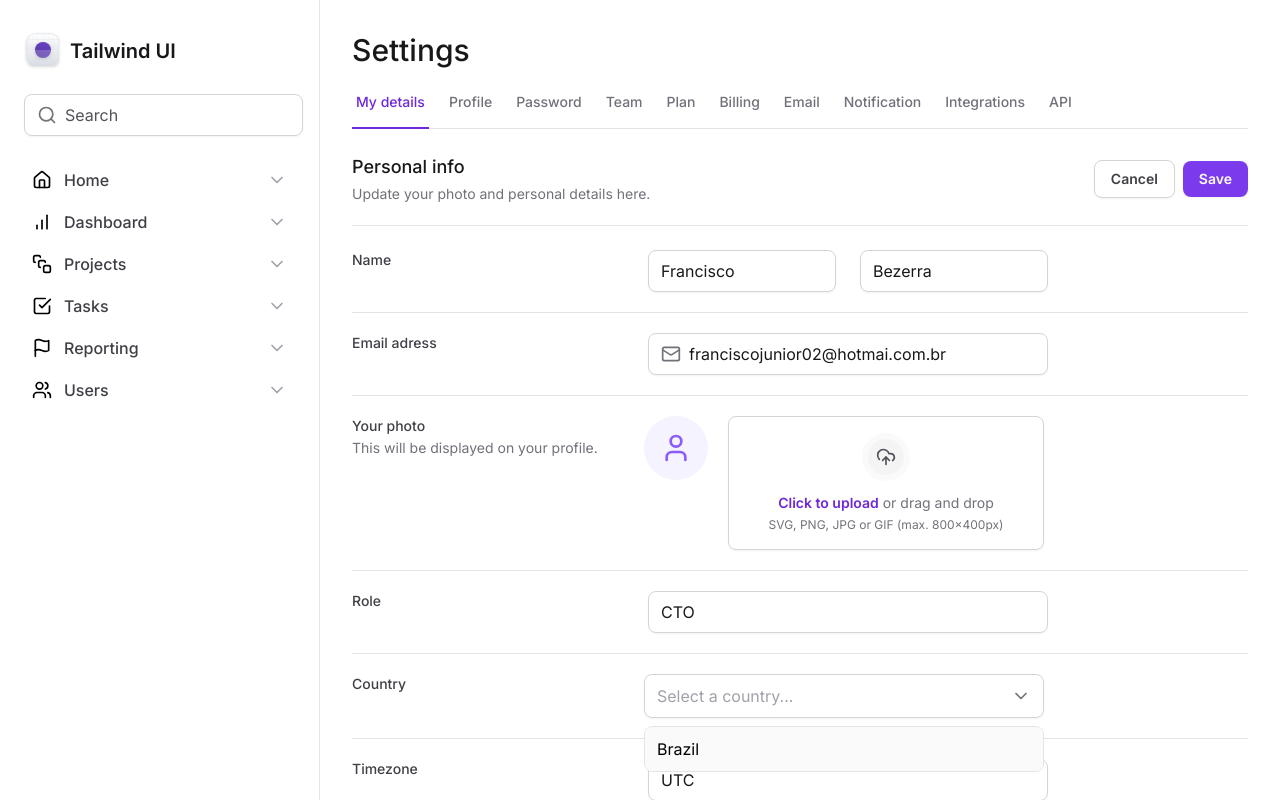
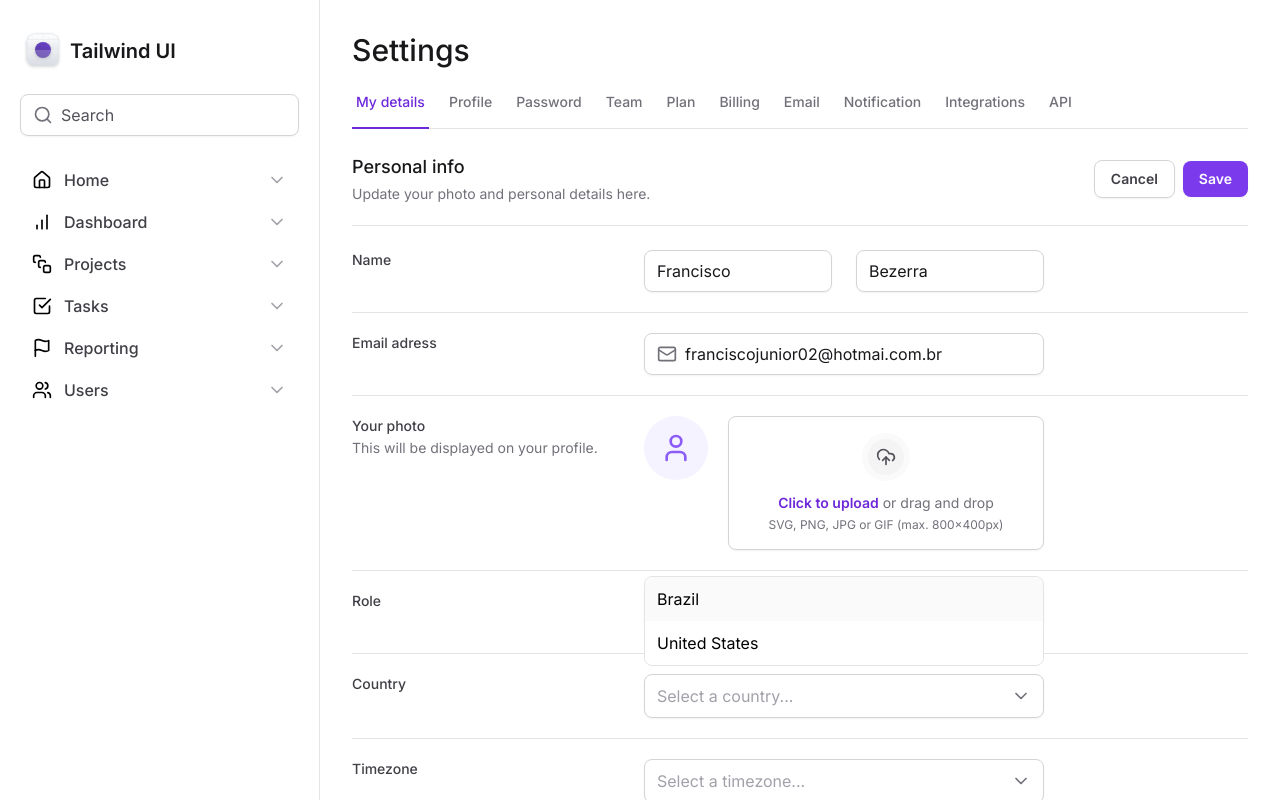
Before and after one commit to juniordbz/user-profile-settings, a Next.js app: page / in a window 1280 px wide. Both pictures are taken after a click on the button "Select a country...". Shown: the top 800 px of the page. Built offline with nearby package versions, Linux system fonts and the light colour scheme.

Commit message:
add composition pattern for select

```diff
--- a/src/app/page.tsx
+++ b/src/app/page.tsx
@@ -2,7 +2,8 @@
 import * as Input from '@/components/Input'
 import { Mail } from 'lucide-react'
 import * as FileInput from '@/components/Form/FileInput/Index'
-import { Select } from '@/components/Form/Select'
+import { Select } from '@/components/Form/Select/index'
+import { SelectItem } from '@/components/Form/Select/SelectItem'
 
 export default function Home() {
   return (
@@ -112,7 +113,10 @@
             >
               Country
             </label>
-            <Select />
+            <Select placeholder="Select a country...">
+              <SelectItem value="br" text="Brazil" />
+              <SelectItem value="us" text="United States" />
+            </Select>
           </div>
 
           <div className="grid grid-cols-form gap-3 pt-5">
@@ -123,9 +127,10 @@
               Timezone
             </label>
 
-            <Input.InputRoot>
-              <Input.InputControl id="role" defaultValue="UTC" />
-            </Input.InputRoot>
+            <Select placeholder="Select a timezone...">
+              <SelectItem value="br" text="Brasília time (UTC−03:00)" />
+              <SelectItem value="us" text="Central Time	UTC -6:00 / -5:00" />
+            </Select>
           </div>
 
           <div className="grid grid-cols-form gap-3 pt-5">
--- /dev/null
+++ b/src/components/Form/Select/SelectItem.tsx
@@ -0,0 +1,21 @@
+'use client'
+import * as Select from '@radix-ui/react-select'
+import { Check } from 'lucide-react'
+
+export type SelectItemProps = Select.SelectItemProps & {
+  text: string
+}
+
+export function SelectItem({ text, ...props }: SelectItemProps) {
+  return (
+    <Select.Item
+      className="flex items-center justify-between gap-2 px-3 py-2.5 outline-none data-[highlighted]:bg-zinc-50"
+      {...props}
+    >
+      <Select.ItemText className="text-balck">{text}</Select.ItemText>
+      <Select.ItemIndicator>
+        <Check className="size-4 text-violet-500" />
+      </Select.ItemIndicator>
+    </Select.Item>
+  )
+}
--- a/src/components/Form/Select.tsx
+++ b/src/components/Form/Select/index.tsx
@@ -1,13 +1,19 @@
 'use client'
 import * as SelectPrimitive from '@radix-ui/react-select'
-import { Check, ChevronDown } from 'lucide-react'
+import { ChevronDown } from 'lucide-react'
+import { ReactNode } from 'react'
 
-export function Select() {
+export interface SelectProps {
+  children: ReactNode
+  placeholder: string
+}
+
+export function Select({ children, placeholder }: SelectProps) {
   return (
     <SelectPrimitive.Root>
       <SelectPrimitive.Trigger className="flex h-11 w-full items-center justify-between gap-2 rounded-lg border border-zinc-300 px-3 py-2 shadow-sm data-[placeholder]:text-zinc-400">
         <SelectPrimitive.Value
-          placeholder="Select a country..."
+          placeholder={placeholder}
           className="text-black"
         />
         <SelectPrimitive.Icon>
@@ -21,19 +27,7 @@
           position="popper"
           className="z-10 w-[--radix-select-trigger-width] overflow-hidden rounded-lg border border-zinc-200 bg-white"
         >
-          <SelectPrimitive.Viewport>
-            <SelectPrimitive.Item
-              value="br"
-              className="flex items-center justify-between gap-2 px-3 py-2.5 outline-none data-[highlighted]:bg-zinc-50"
-            >
-              <SelectPrimitive.ItemText className="text-balck">
-                Brazil
-              </SelectPrimitive.ItemText>
-              <SelectPrimitive.ItemIndicator>
-                <Check className="size-4 text-violet-500" />
-              </SelectPrimitive.ItemIndicator>
-            </SelectPrimitive.Item>
-          </SelectPrimitive.Viewport>
+          <SelectPrimitive.Viewport>{children}</SelectPrimitive.Viewport>
         </SelectPrimitive.Content>
       </SelectPrimitive.Portal>
     </SelectPrimitive.Root>
--- a/src/components/Input.tsx
+++ b/src/components/Input.tsx
@@ -20,7 +20,7 @@
 export function InputRoot(props: InputRootProps) {
   return (
     <div
-      className="mx-1 flex w-full items-center gap-2 rounded-lg border border-zinc-300 px-3 py-2 shadow-sm"
+      className="1 flex w-full items-center gap-2 rounded-lg border border-zinc-300 px-3 py-2 shadow-sm"
       {...props}
     />
   )
```
